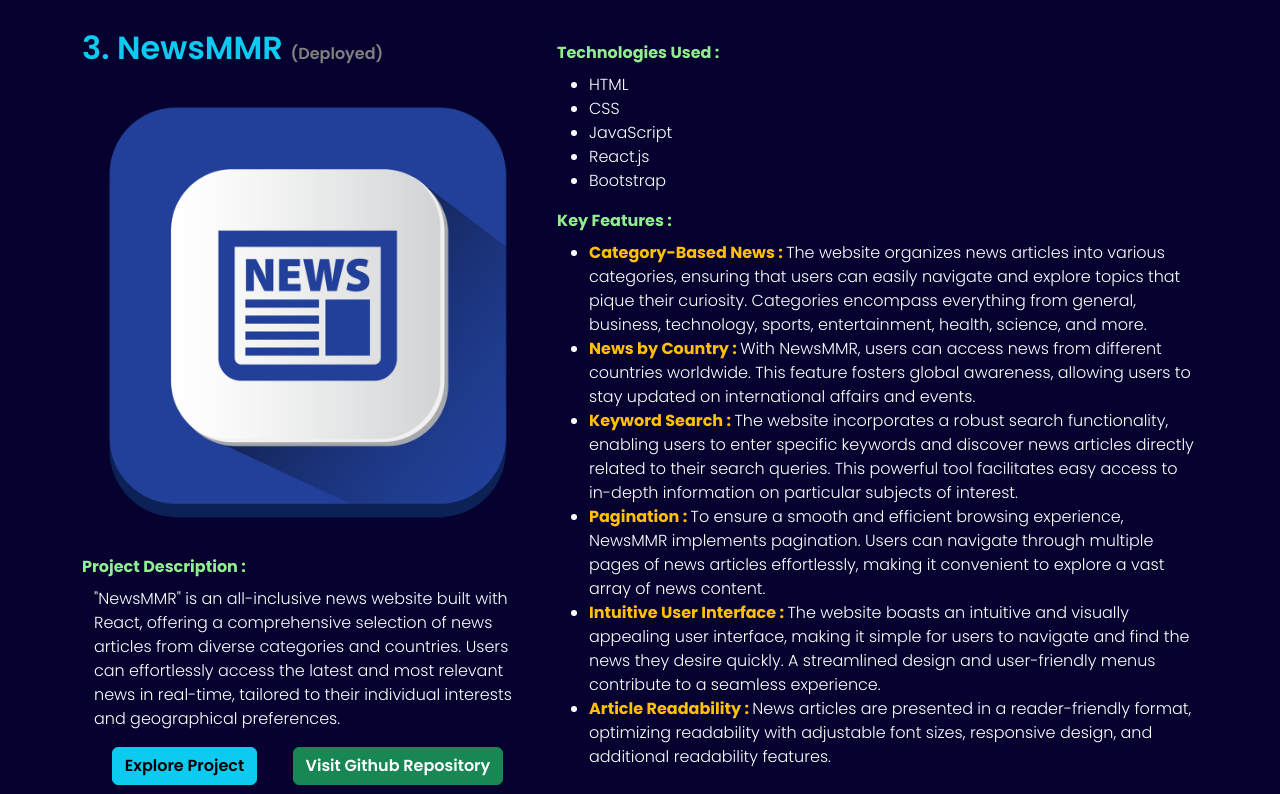
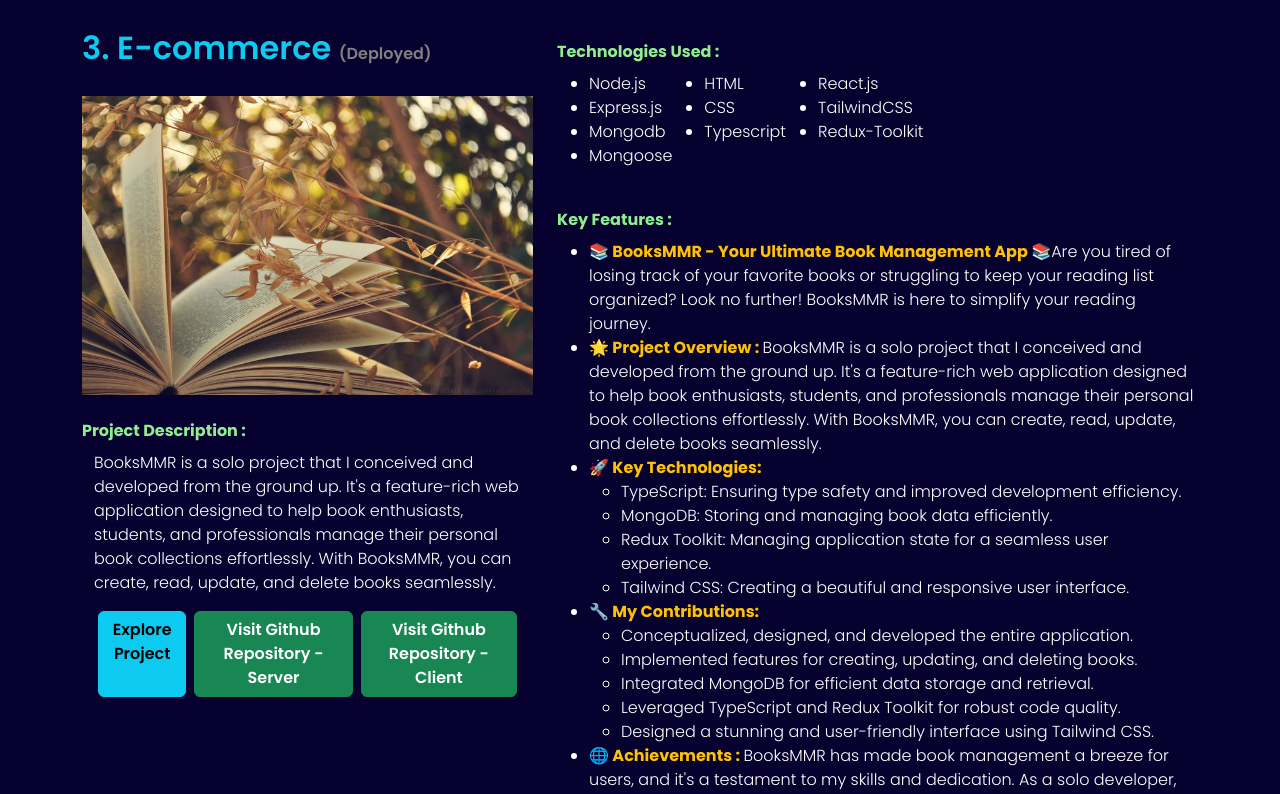
Before and after one commit to Minnathullah-TheMysterious/portfolio, a React (Create React App) app: page /projects in a window 1280 px wide. Shown: the part 2100-2894 px from the top of the page. Built offline with nearby package versions, Linux system fonts and the light colour scheme.

Commit message:
Add BooksMMR project

```diff
--- a/src/components/layouts/Footer.js
+++ b/src/components/layouts/Footer.js
@@ -69,6 +69,15 @@
                 </li>
                 <li className="nav-item mb-2">
                   <Link
+                    to={"https://books-mmr.vercel.app"}
+                    className="nav-link p-0 text-muted"
+                    target="_blank"
+                  >
+                    BooksMMR
+                  </Link>
+                </li>
+                <li className="nav-item mb-2">
+                  <Link
                     to={"https://newsmmr.vercel.app"}
                     className="nav-link p-0 text-muted"
                     target="_blank"
--- a/src/pages/About.js
+++ b/src/pages/About.js
@@ -84,12 +84,12 @@
               <div className="col-md-8 d-flex justify-content-center align-items-center">
                 <ul>
                   <li>
-                    <span className="text-lightgreen">Diploma</span> in{" "}
+                    <span className="text-lightgreen">Course</span> in{" "}
                     <span className="text-warning">
-                      Electrical & Electronics Engineering
+                      Full Stack Web Development
                     </span>{" "}
-                    - Government Polytechnic, Cherial.{" "}
-                    <span className="text-gray">(2016-2019)</span>
+                    - Edureka!{" "}
+                    <span className="text-gray">(SEP 2022 - AUG 2023)</span>
                   </li>
                 </ul>
               </div>
@@ -128,6 +128,7 @@
                 <li>HTML</li>
                 <li>CSS</li>
                 <li>JavaScript</li>
+                <li>TypeScript</li>
                 <li>Node.Js</li>
                 <li>Express.js</li>
                 <li>React.js</li>
@@ -173,7 +174,7 @@
             </p>
             <p className="container">
               Beyond Coding : <span className="text-lightgreen">Cricket</span>{" "}
-              (Playing & Watching), Learning things related to{" "}
+              (Playing & Watching), Exploring things related to{" "}
               <span className="text-lightgreen">electrical power</span>.
             </p>
           </div>
--- a/src/pages/Projects.js
+++ b/src/pages/Projects.js
@@ -157,7 +157,10 @@
           {/* E-commerce */}
           <div className="col-md-5">
             <p className="my-2 fs-2 fw-semibold text-info">
-              2. E-commerce <span className="fs-6 text-gray">(Deployed, Working On Responsiveness)</span>
+              2. E-commerce{" "}
+              <span className="fs-6 text-gray">
+                (Deployed, Working On Responsiveness)
+              </span>
             </p>
             <div className="my-4">
               <img src="images/watch20.jpg" alt="..." className="img-fluid" />
@@ -233,10 +236,8 @@
                     </b>
                     To ensure a secure and personalized experience, the app
                     provides user authentication using{" "}
-                    <span className="text-info fw-semibold">
-                      JsonWebToken
-                    </span>
-                    , allowing users to create accounts, log in securely, and
+                    <span className="text-info fw-semibold">JsonWebToken</span>,
+                    allowing users to create accounts, log in securely, and
                     access their order history and preferences.
                   </li>
                   <li>
@@ -245,8 +246,8 @@
                     </b>
                     Customers can effortlessly browse through the collection
                     using intuitive filters & sorting, such as price range,
-                    category and more. The app's search functionality
-                    allows users to quickly find specific models or brands.
+                    category and more. The app's search functionality allows
+                    users to quickly find specific models or brands.
                   </li>
                   <li>
                     <b className="text-warning">
@@ -282,8 +283,158 @@
                   <li>
                     <b className="text-warning">Admin Panel : </b>A very
                     attractive & interactive panel for admin to create, update &
-                    delete the products & categories.
-                    A responsive orders & users table to manage all the orders & users.
+                    delete the products & categories. A responsive orders &
+                    users table to manage all the orders & users.
+                  </li>
+                </ul>
+              </div>
+            </div>
+          </div>
+          <hr />
+          {/* BooksMMR */}
+          <div className="col-md-5">
+            <p className="my-2 fs-2 fw-semibold text-info">
+              3. E-commerce <span className="fs-6 text-gray">(Deployed)</span>
+            </p>
+            <div className="my-4">
+              <img src="images/book.jpg" alt="..." className="img-fluid" />
+            </div>
+            <div className="my-4">
+              <b className="text-lightgreen">Project Description :</b>{" "}
+              <p className="container mt-2">
+                BooksMMR is a solo project that I conceived and developed from
+                the ground up. It's a feature-rich web application designed to
+                help book enthusiasts, students, and professionals manage their
+                personal book collections effortlessly. With BooksMMR, you can
+                create, read, update, and delete books seamlessly.
+              </p>
+              <div className="container d-flex justify-content-around">
+                <Link
+                  to={"https://books-mmr.vercel.app"}
+                  className=" btn btn-info fw-semibold mx-1"
+                  target="_blank"
+                >
+                  Explore Project
+                </Link>
+                <Link
+                  to={
+                    "https://github.com/Minnathullah-TheMysterious/books-server"
+                  }
+                  className="btn btn-success fw-semibold mx-1"
+                  target="_blank"
+                >
+                  Visit Github Repository - Server
+                </Link>
+                <Link
+                  to={
+                    "https://github.com/Minnathullah-TheMysterious/books-client"
+                  }
+                  className="btn btn-success fw-semibold mx-1"
+                  target="_blank"
+                >
+                  Visit Github Repository - Client
+                </Link>
+              </div>
+            </div>
+          </div>
+          <div className="col-md-7 d-flex justify-content-center align-items-center">
+            <div>
+              <div className="my-4">
+                <b className="text-lightgreen">Technologies Used : </b>{" "}
+                <div className="d-flex">
+                  <ul className="mt-2">
+                    <li>Node.js</li>
+                    <li>Express.js</li>
+                    <li>Mongodb</li>
+                    <li>Mongoose</li>
+                  </ul>
+                  <ul className="mt-2">
+                    <li>HTML</li>
+                    <li>CSS</li>
+                    <li>Typescript</li>
+                  </ul>
+                  <ul className="mt-2">
+                    <li>React.js</li>
+                    <li>TailwindCSS</li>
+                    <li>Redux-Toolkit</li>
+                  </ul>
+                </div>
+              </div>
+              <div>
+                <b className="text-lightgreen">Key Features :</b>{" "}
+                <ul className="mt-2">
+                  <li>
+                    <b className="text-warning">
+                      📚 BooksMMR - Your Ultimate Book Management App 📚
+                    </b>
+                    Are you tired of losing track of your favorite books or
+                    struggling to keep your reading list organized? Look no
+                    further! BooksMMR is here to simplify your reading journey.
+                  </li>
+                  <li>
+                    <b className="text-warning">🌟 Project Overview : {" "}</b>
+                    BooksMMR is a solo project that I conceived and developed
+                    from the ground up. It's a feature-rich web application
+                    designed to help book enthusiasts, students, and
+                    professionals manage their personal book collections
+                    effortlessly. With BooksMMR, you can create, read, update,
+                    and delete books seamlessly.
+                  </li>
+                  <li>
+                    <b className="text-warning">🚀 Key Technologies:</b>
+                    <ul>
+                      <li>
+                        TypeScript: Ensuring type safety and improved
+                        development efficiency.
+                      </li>
+                      <li>
+                        MongoDB: Storing and managing book data efficiently.
+                      </li>
+                      <li>
+                        Redux Toolkit: Managing application state for a seamless
+                        user experience.
+                      </li>
+                      <li>
+                        Tailwind CSS: Creating a beautiful and responsive user
+                        interface.
+                      </li>
+                    </ul>
+                  </li>
+                  <li>
+                    <b className="text-warning">🔧 My Contributions:</b>
+                    <ul>
+                      <li>
+                        Conceptualized, designed, and developed the entire
+                        application.
+                      </li>
+                      <li>
+                        Implemented features for creating, updating, and
+                        deleting books.
+                      </li>
+                      <li>
+                        Integrated MongoDB for efficient data storage and
+                        retrieval.
+                      </li>
+                      <li>
+                        Leveraged TypeScript and Redux Toolkit for robust code
+                        quality.
+                      </li>
+                      <li>
+                        Designed a stunning and user-friendly interface using
+                        Tailwind CSS.
+                      </li>
+                    </ul>
+                  </li>
+                  <li>
+                    <b className="text-warning">🌐 Achievements : {' '}</b>BooksMMR has
+                    made book management a breeze for users, and it's a
+                    testament to my skills and dedication. As a solo developer,
+                    I've created a platform that simplifies book organization,
+                    garners positive user feedback, and helps people discover
+                    new reads. Join me on BooksMMR and experience the difference
+                    in book management. Whether you're a book lover or a
+                    professional, BooksMMR can enhance your reading journey like
+                    never before.
                   </li>
                 </ul>
               </div>
--- a/src/pages/Services.js
+++ b/src/pages/Services.js
@@ -59,8 +59,8 @@
                 and higher customer engagement.
               </li>
               <li>
-                <b>Technologies/Skills Used : </b>MERN stack (MongoDB,
-                Express.js, React.js, Node.js), RESTful APIs, JavaScript ES6+,
+                <b>Technologies/Skills Used : </b>MERN stack (MongoDB/MySQL,
+                Express.js, React.js, Node.js), RESTful APIs, TypeScript, JavaScript ES6+,
                 HTML5, CSS3.
               </li>
             </ul>
```
Also changed, not shown: public/images/book.jpg (added).
